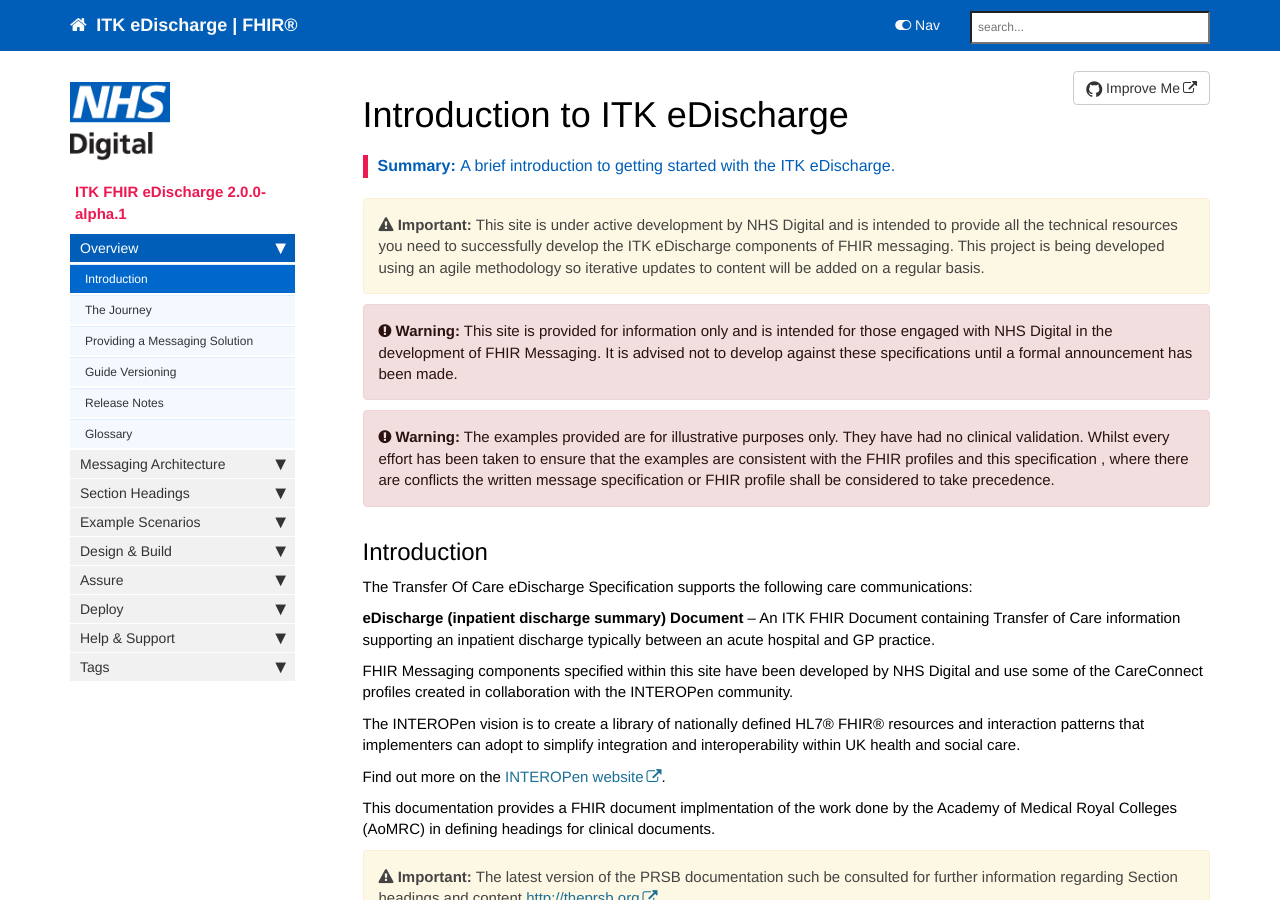
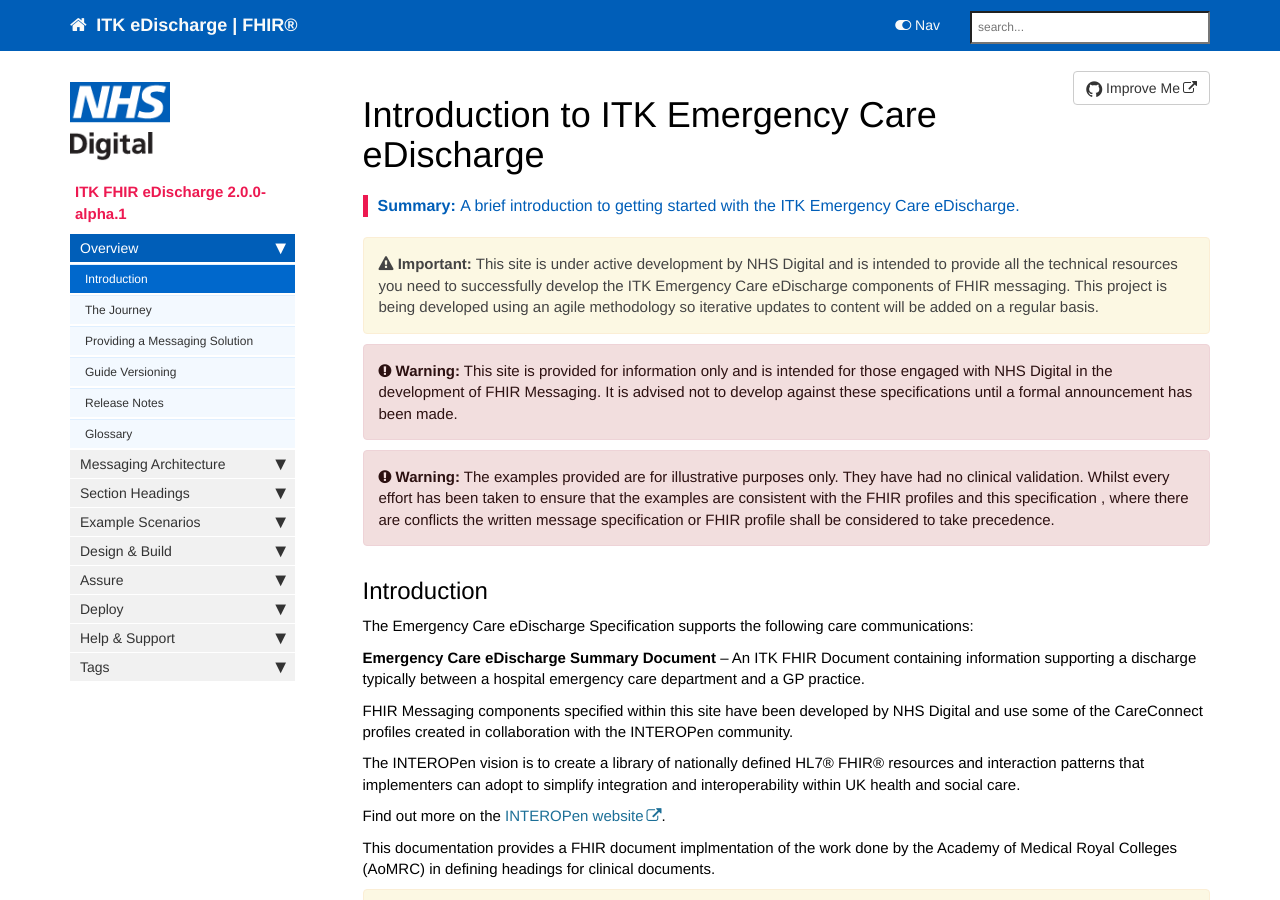
Before and after one commit to nhsconnect/ITK-FHIR-Emergency-Care-eDischarge, a Jekyll site: the page built from index.md, in a window 1280 px wide and 900 px high. Built offline with Jekyll 4.4.1, drawn with Linux system fonts in a browser that asks for light colours; nearby versions of some CDN libraries; comment, search, counter and statistics services are not loaded; some of the changed text lies outside the part shown.

Commit message:
Corrections for Emergency Care Discharge Summary.

```diff
--- a/index.md
+++ b/index.md
@@ -1,14 +1,14 @@
 ---
-title: Introduction to ITK eDischarge
+title: Introduction to ITK Emergency Care eDischarge
 keywords: homepage
 tags: [overview]
 sidebar: overview_sidebar
 permalink: index.html
 toc: false
-summary: A brief introduction to getting started with the ITK eDischarge.
+summary: A brief introduction to getting started with the ITK Emergency Care eDischarge.
 ---
 
-{% include important.html content="This site is under active development by NHS Digital and is intended to provide all the technical resources you need to successfully develop the ITK eDischarge components of FHIR messaging. This project is being developed using an agile methodology so iterative updates to content will be added on a regular basis." %}
+{% include important.html content="This site is under active development by NHS Digital and is intended to provide all the technical resources you need to successfully develop the ITK Emergency Care eDischarge components of FHIR messaging. This project is being developed using an agile methodology so iterative updates to content will be added on a regular basis." %}
 
 {% include warning.html content="This site is provided for information only and is intended for those engaged with NHS Digital in the development of FHIR Messaging. It is advised not to develop against these specifications until a formal announcement has been made." %}
 
@@ -16,9 +16,9 @@ summary: A brief introduction to getting started with the ITK eDischarge.
 
 ## Introduction ##
 
-The Transfer Of Care eDischarge  Specification supports the following care communications:
+The Emergency Care eDischarge  Specification supports the following care communications:
 
-**eDischarge (inpatient discharge summary) Document** – An ITK FHIR Document containing Transfer of Care information supporting an inpatient discharge typically between an acute hospital and GP practice.
+**Emergency Care eDischarge Summary Document** – An ITK FHIR Document containing  information supporting a discharge typically between a hospital emergency care department and a GP practice.
 
 FHIR Messaging components specified within this site have been developed by NHS Digital and use some of the CareConnect profiles created in collaboration with the INTEROPen community.
 
@@ -38,7 +38,7 @@ This guide has been created to support the adoption of NHS Digital defined FHIR
 
 The above steps outline a complete journey from imagination and exploring to developing local ITK Messaging Solutions using NHS Digital Messages, all the way to deploying a live ITK Messaging Solution.
 
-# ITK FHIR eDischarge Focus #
+# ITK FHIR Emergency Care eDischarge Focus #
 
 The current site focuses on a typical FHIR ITK Messaging Solution Developer's Journey as highlighted by the green boxes below in the developer journey:
 
@@ -47,7 +47,7 @@ The current site focuses on a typical FHIR ITK Messaging Solution Developer's Jo
 
 # Resource Roadmap #
 
-The [ITK eDischarge journey](overview_message_journey.html) outlines the development roadmap for FHIR Messaging using the ITK eDischarge outlined messaging within this site. Note: This roadmap would include components from other NHS Digital specifications for example ITK eDischarge message components, CareConnect profiles etc.
+The [ITK Emergency Care eDischarge journey](overview_message_journey.html) outlines the development roadmap for FHIR Messaging using the ITK Emergency Care eDischarge outlined messaging within this site. Note: This roadmap would include components from other NHS Digital specifications for example ITK Emergency Care eDischarge message components, CareConnect profiles etc...
 
 <img src="images/roadmap/messaging_roadmap-online.png" style="width:100%;max-width: 100%;">
 
```
